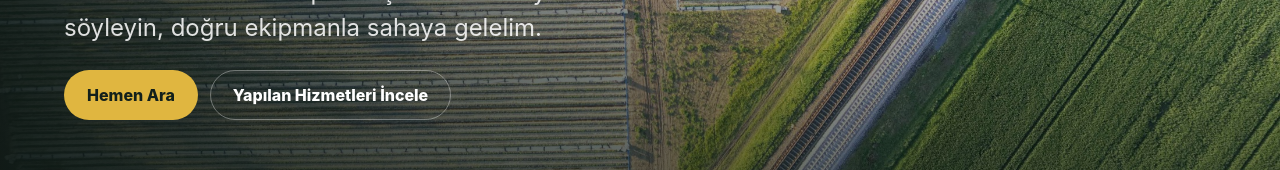
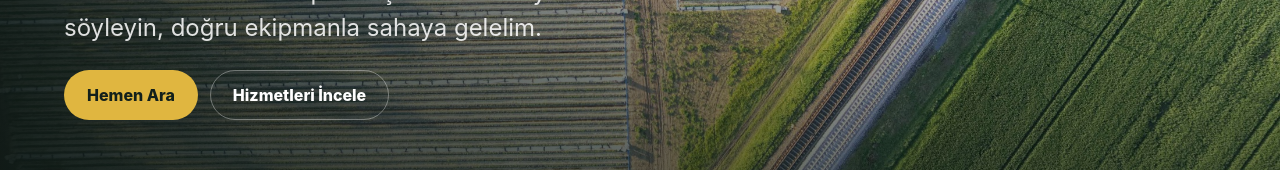
Before and after one commit to festorweb/fezws, a plain HTML site: page index.html in a window 1280 px wide. Shown: the part 398-568 px from the top of the page. Drawn offline with Linux system fonts and the light colour scheme.

Commit message:
changed button name

```diff
--- a/index.html
+++ b/index.html
@@ -56,7 +56,7 @@
         <p class="hero-copy">Eskişehir'de drone ile tarımsal ilaçlama, araç kurtarma ve bobcat hizmetlerinde pratik çözümler. İhtiyacınızı söyleyin, doğru ekipmanla sahaya gelelim.</p>
         <div class="hero-actions">
           <a class="button primary" href="tel:+905454491860">Hemen Ara</a>
-          <a class="button ghost" href="#hizmetler">Yapılan Hizmetleri İncele</a>
+          <a class="button ghost" href="#hizmetler">Hizmetleri İncele</a>
         </div>
       </div>
       <div class="hero-strip" aria-label="Öne çıkan bilgiler">
```
